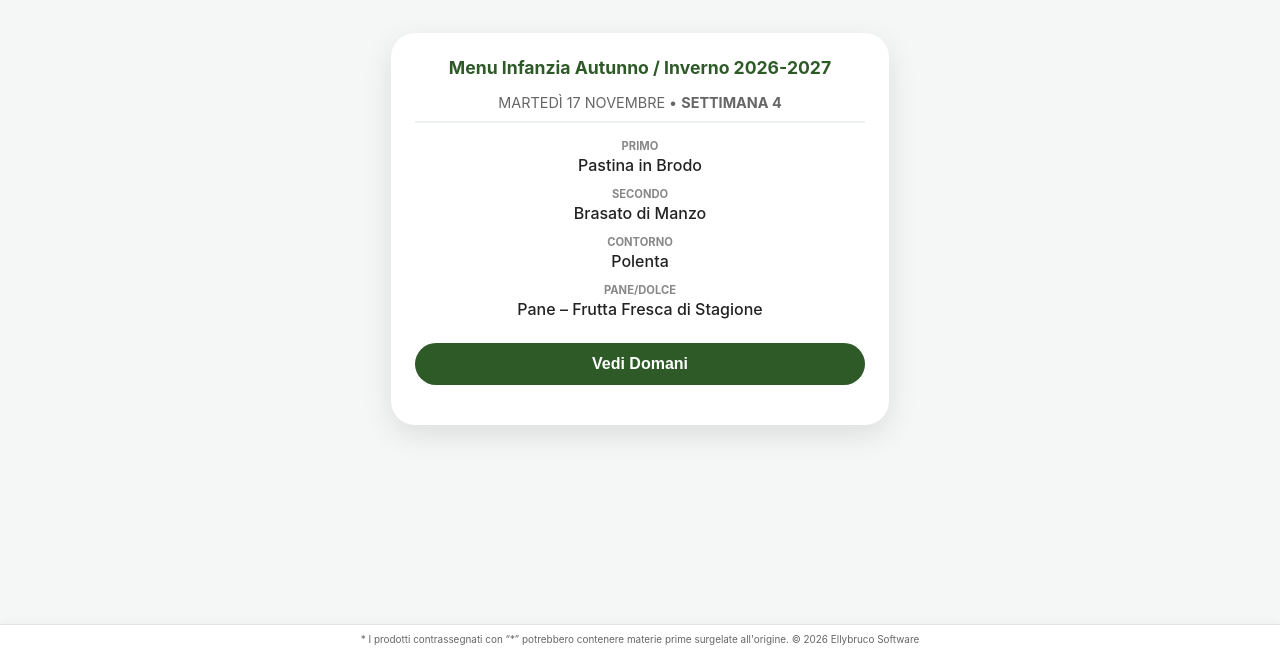
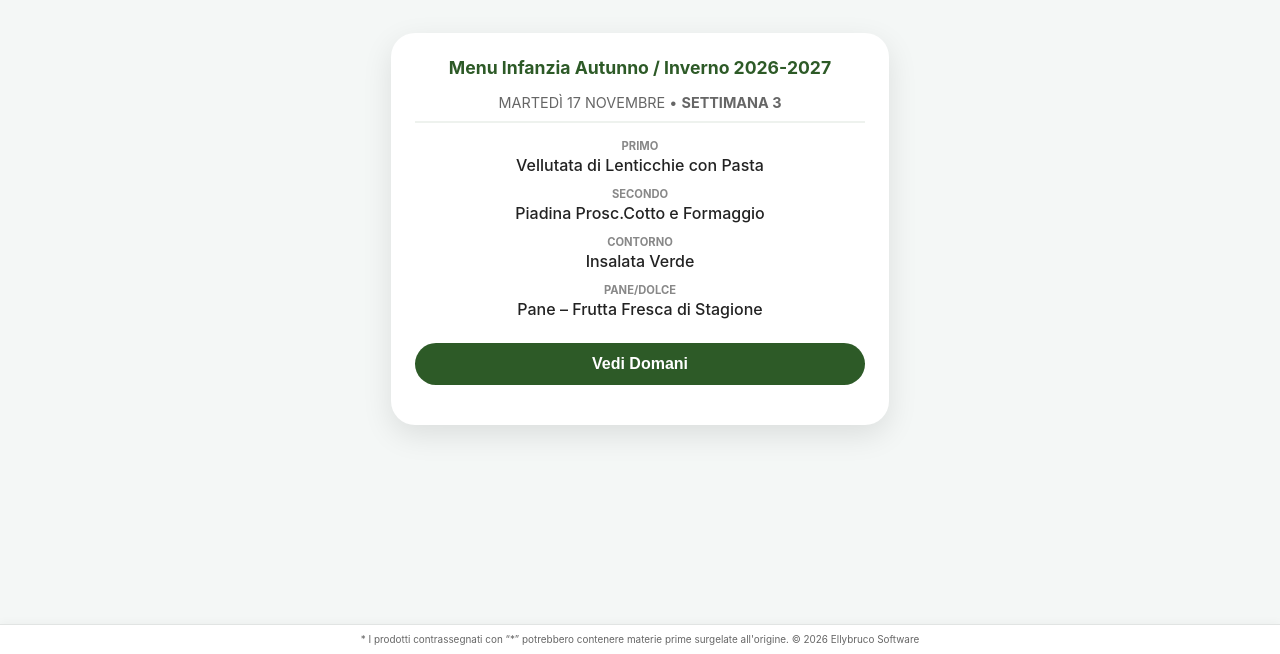
Before and after one commit to ellybruko/menu_mensa, a plain HTML site: page index.html in a window 1280 px wide. Shown: the part 146-800 px from the top of the page. Drawn offline with Linux system fonts and the light colour scheme.

Commit message:
Update index.html
bug nel mese di inizio (9 anziché 10)

```diff
--- a/index.html
+++ b/index.html
@@ -106,7 +106,7 @@
 
         const dayOfWeek = targetDate.getDay();
 
-        const startDate = new Date(2026, 9, 26); // 26 Ottobre 2026
+        const startDate = new Date(2026, 10, 26); // 26 Ottobre 2026
         const diffInWeeks = Math.floor((targetDate - startDate) / (7 * 24 * 60 * 60 * 1000));
         const weekNum = ((diffInWeeks % 4) + 4) % 4 + 1;
 
```
